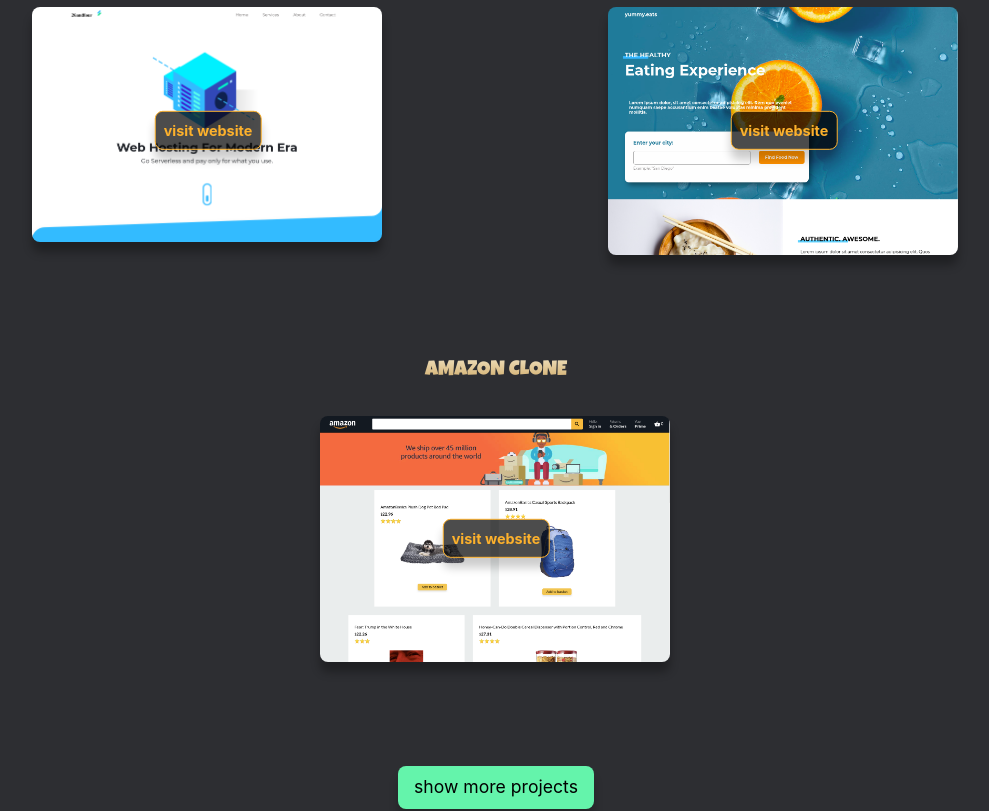
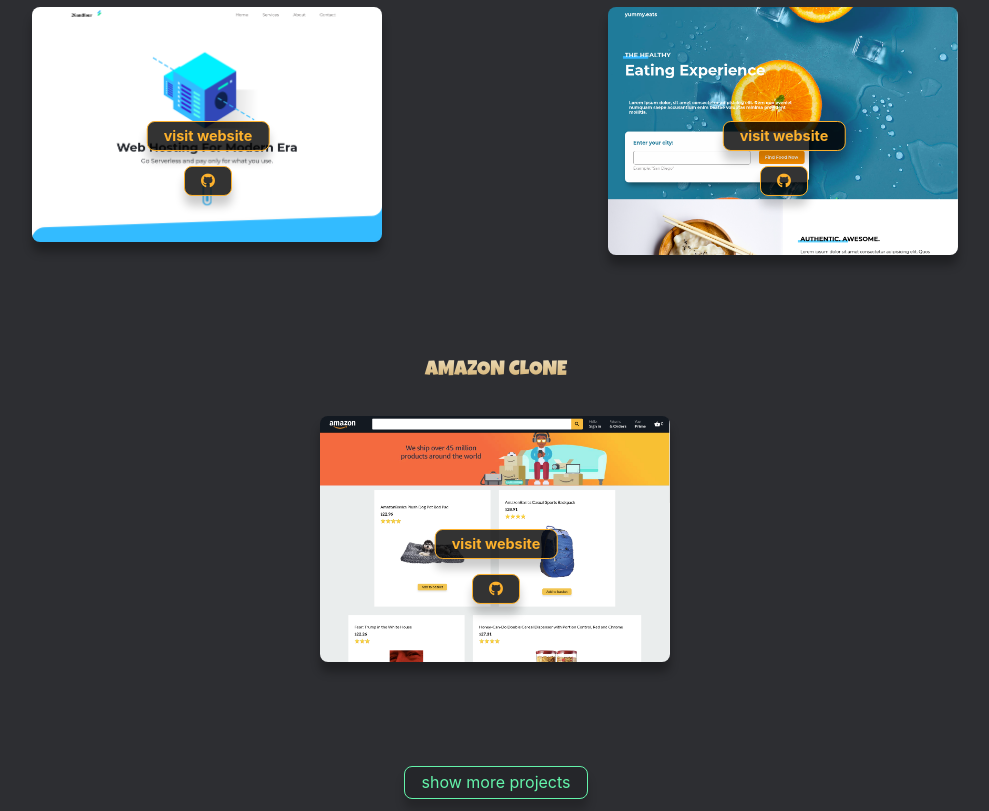
Before and after one commit to mwafy092/Mwafy-Landing-Page, a React app: page / in a window 1280 px wide. Shown: the part 2180-2991 px from the top of the page, without its empty margins (144-1133 px from the left). Built offline with nearby package versions, Linux system fonts and the light colour scheme.

Commit message:
new git icon added

```diff
--- a/src/components/Product.jsx
+++ b/src/components/Product.jsx
@@ -1,5 +1,6 @@
 import React from 'react';
 import '../styles/Product.scss';
+import Git from '../styles/images/github.svg';
 function Product({ name, image, link, git }) {
     return (
         <div className='product animate1'>
@@ -12,6 +13,9 @@
                 style={{ textDecoration: 'none' }}>
                 visit website
             </a>
+            <a href={git} className='git-button product-button' target='_blank'>
+                <i class='fab fa-github'></i>
+            </a>
         </div>
     );
 }
--- a/src/styles/Product.scss
+++ b/src/styles/Product.scss
@@ -26,14 +26,14 @@
 
     .product-button {
         position: absolute;
-        transform: translate(-50%, 50%);
+        transform: translate(-50%, 100%);
         margin-right: -50%;
         top: 50%;
         left: 50%;
-        background-color: rgba($color: #000000, $alpha: 0.7);
+        background-color: rgba($color: #000000, $alpha: 0.8);
         box-shadow: 0 10px 10px rgba($color: #000000, $alpha: 0.2);
         border: 1px solid #fdb12c;
-        padding: 0.5rem;
+        padding: 0.2rem 1rem;
         display: block;
         color: #fdb12c;
         border-radius: 0.5rem;
@@ -42,7 +42,11 @@
         font-size: 0.9rem;
         &:hover {
             box-shadow: none;
+            padding: 0.2rem 1.5rem;
         }
+    }
+    .git-button {
+        transform: translate(-50%, 250%);
     }
 }
 .animate1 {
--- a/src/styles/Projects.scss
+++ b/src/styles/Projects.scss
@@ -3,7 +3,7 @@
     min-height: 100vh;
     padding: 2rem;
     display: flex;
-    justify-content: space-around;
+    justify-content: flex-start;
     align-items: flex-start;
     flex-wrap: wrap;
 }
--- a/src/styles/ProjectsBlock.scss
+++ b/src/styles/ProjectsBlock.scss
@@ -18,21 +18,20 @@
     }
 
     button {
-        background-color: #64f4ab;
-        color: #000;
-        padding: 0.5rem 1rem;
+        padding: 0.2rem 1rem;
         border-radius: 0.5rem;
-        font-size: 1.1rem;
+        font-size: 1rem;
         border: none;
         box-shadow: 0 10px 10px rgba($color: #000000, $alpha: 0.2);
         display: block;
         margin: 4rem auto 2rem;
         transition: all 0.3s ease-in-out;
+        background-color: #25262a;
+        border: 1px solid #64f4ab;
+        color: #64f4ab;
         &:hover {
             box-shadow: none;
-            border: 1px solid #64f4ab;
-            color: #64f4ab;
-            background-color: #25262a;
+            padding: 0.2rem 1.5rem;
         }
     }
 }
```
